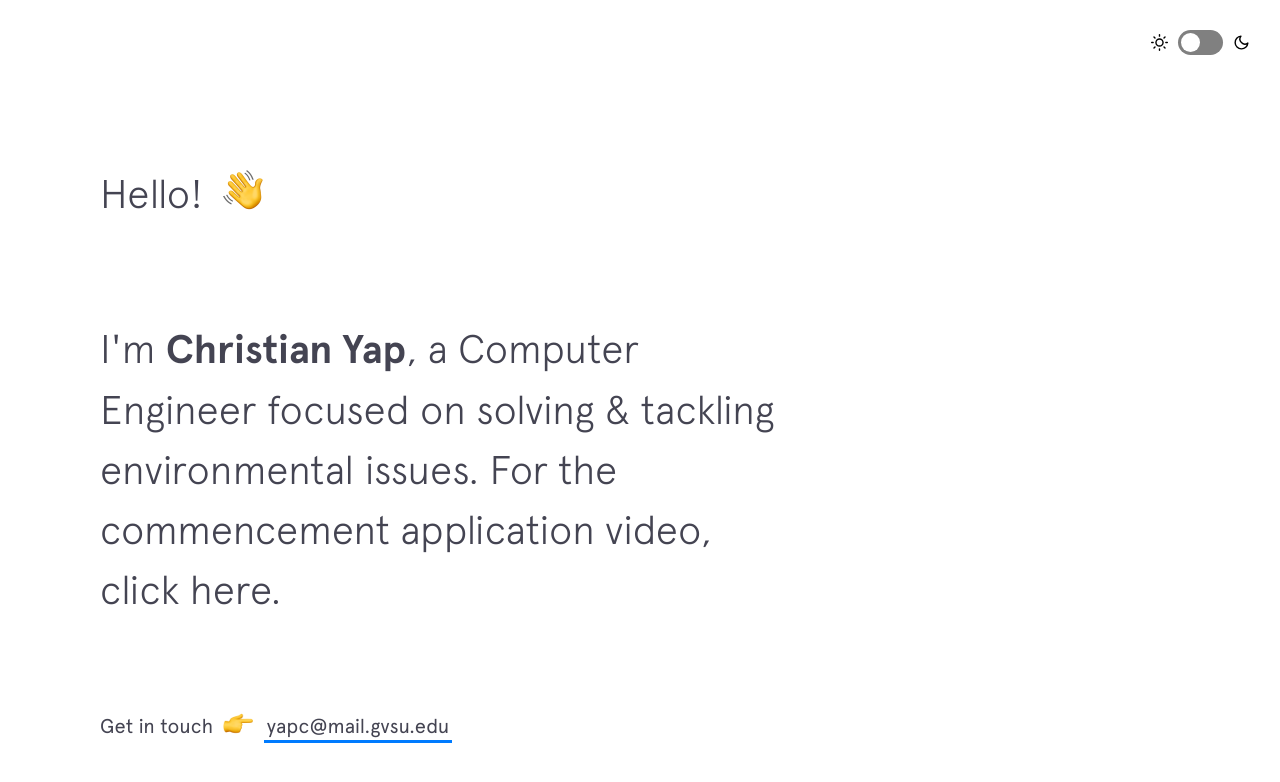
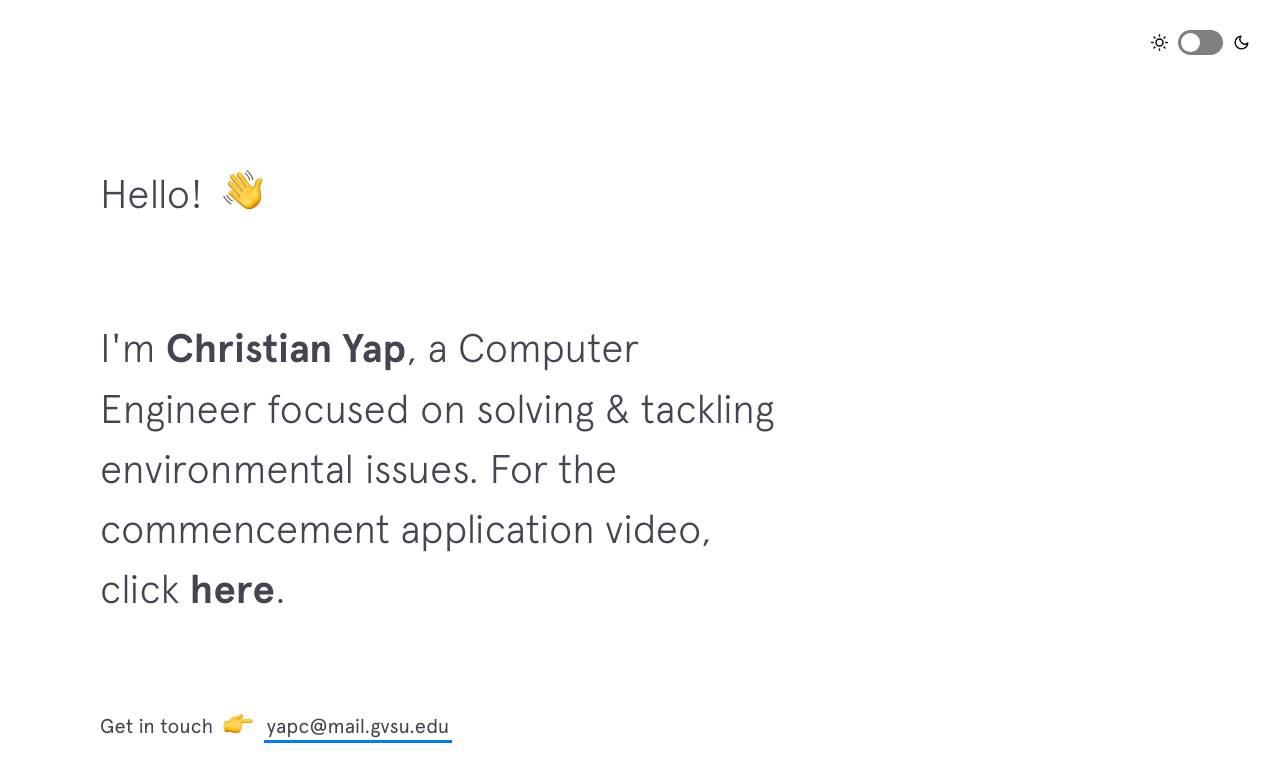
Before and after one commit to ChristianYap/ChristianYap, a Jekyll site: the page built from index.html, in a window 1280 px wide and 900 px high. Shown: the top 782 px of the window. Built offline with Jekyll 4.4.1, drawn with Linux system fonts in a browser that asks for light colours; nearby versions of some CDN libraries.

Commit message:
Update intro.html

```diff
--- a/_includes/intro.html
+++ b/_includes/intro.html
@@ -4,7 +4,8 @@
   </h1>
 
   <h2 class="intro__tagline">I'm
-    <span class="name">Christian Yap</span>, a Computer Engineer focused on solving &amp; tackling environmental issues. For the commencement application video, click here.
+    <span class="name">Christian Yap</span>, a Computer Engineer focused on solving &amp; tackling environmental issues.
+    For the commencement application video, click <a href="https://www.youtube.com/watch?v=ofunJR-0az0">here</a>.
     <span class="emoji sunglasses"></span>
   </h2>
 
```
